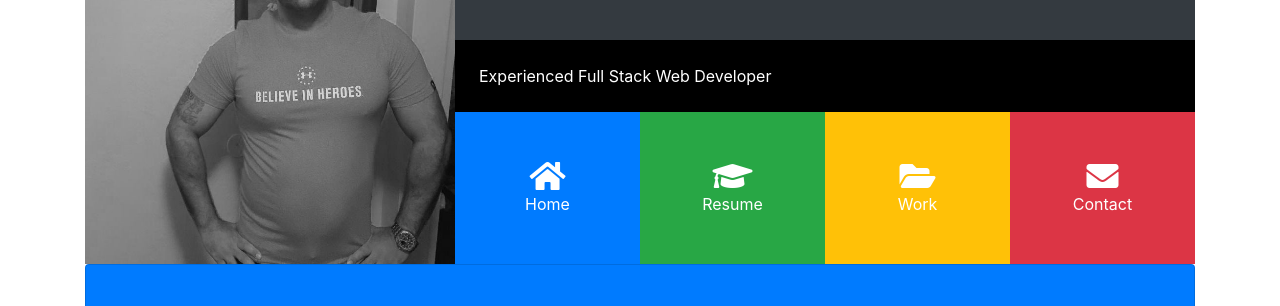
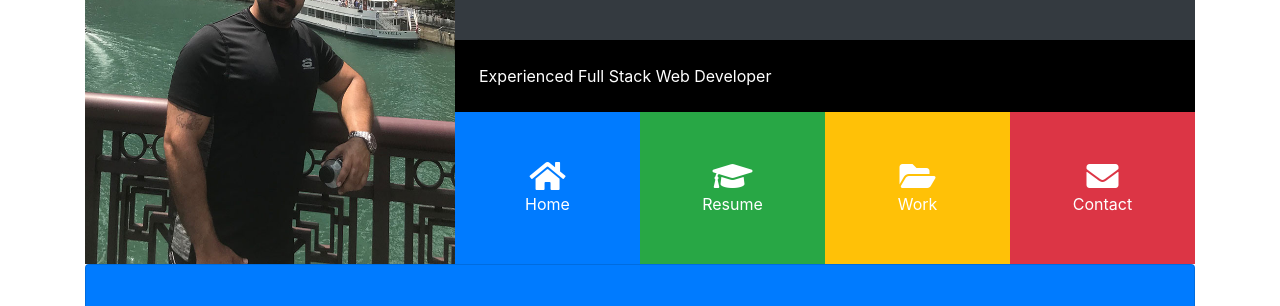
Before and after one commit to sameralsudani/portfoilogrid, a website: page dist/index.html in a window 1280 px wide. Shown: the part 131-437 px from the top of the page. Drawn offline with nearby package versions, Linux system fonts and the light colour scheme; some packages are replaced by stand-ins of ours; a script that the page names is missing.

Commit message:
New Me Pic

```diff
--- a/dist/index.html
+++ b/dist/index.html
@@ -29,7 +29,7 @@
       <header id="main-header">
         <div class="row no-gutters">
           <div class="col-lg-4 col-md-5">
-            <img src="img/thumbnail.jpg" alt="" />
+            <img src="./img/new_me.jpg" alt="" />
           </div>
           <div class="col-lg-8 col-md-7">
             <div class="d-flex flex-column">
```
Also changed, not shown: dist/img/new_me.jpg (added), dist/img/samer.jpg (deleted), dist/img/thumbnail.jpg (deleted).
